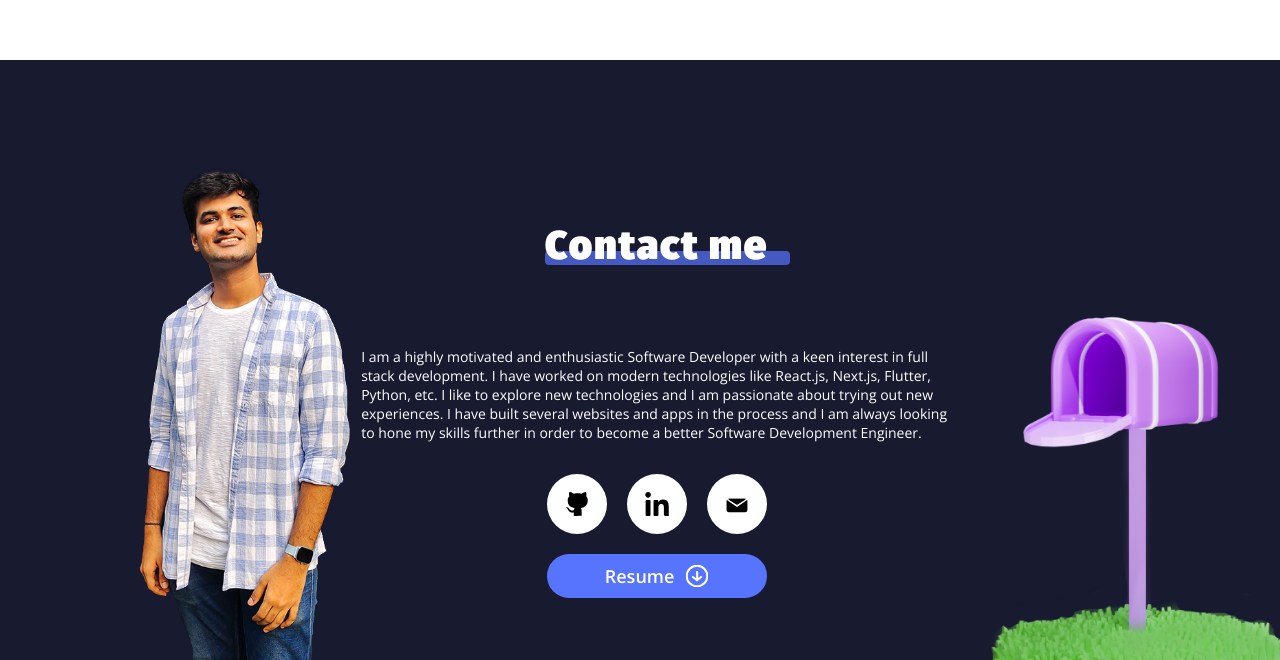
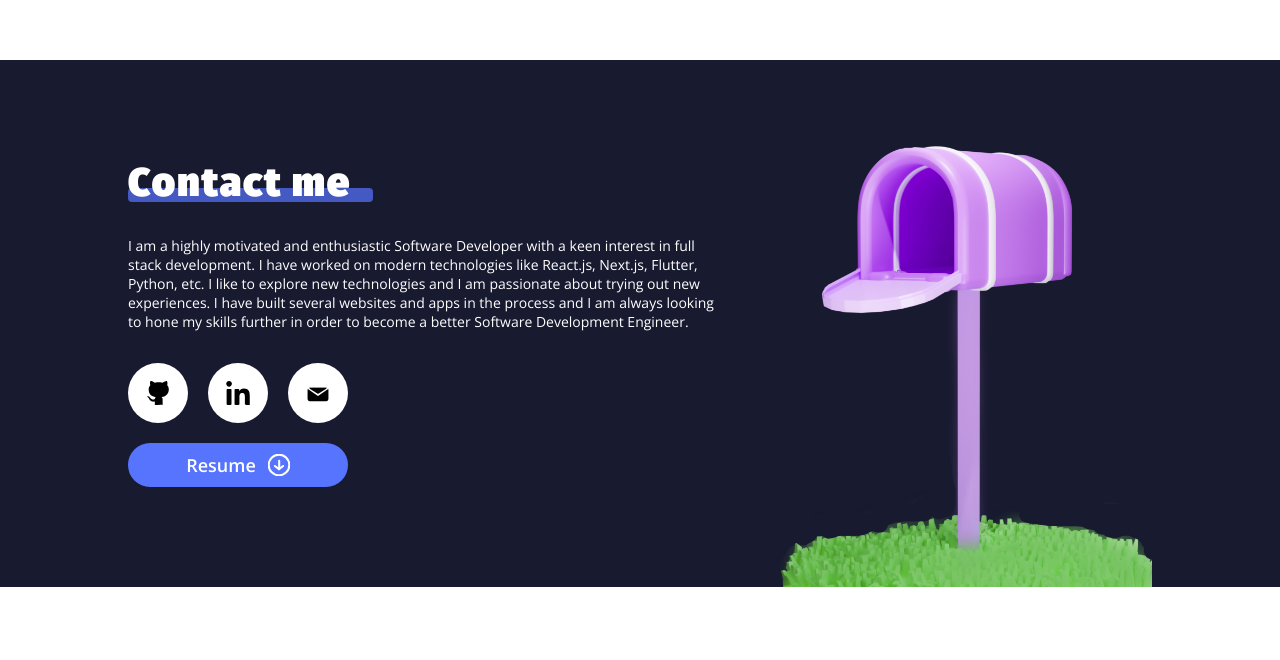
Before and after one commit to ItsTheKayBee/portfolio, a Next.js app: page / in a window 1280 px wide. Shown: the part 8730-9390 px from the top of the page. After the commit the page ends 9317 px from the top, so only its background shows below. Built offline with nearby package versions, Linux system fonts and the light colour scheme.

Commit message:
Contact section changes

```diff
--- a/src/components/contact/SocialMediaStrip.tsx
+++ b/src/components/contact/SocialMediaStrip.tsx
@@ -2,6 +2,7 @@ import styles from './index.module.scss'
 import { Button, IconButton } from 'data/interface'
 import Download from 'components/icon/Download'
 import { classHelper } from 'helpers/utils'
+import { useInView } from 'react-intersection-observer'
 
 export default ({
 	resume,
@@ -10,8 +11,19 @@ export default ({
 	resume: Button
 	social: IconButton[]
 }): JSX.Element => {
+	const [sectionRef, sectionInView] = useInView({
+		rootMargin: '-100px 0px',
+		triggerOnce: true
+	})
+
 	return (
-		<div className={styles.socialStrip}>
+		<div
+			className={classHelper(
+				styles.socialStrip,
+				sectionInView ? styles.inView : ''
+			)}
+			ref={sectionRef}
+		>
 			<div className={styles.socialButtons}>
 				{social.map((option, key) => {
 					const { component: Component } = option
@@ -19,7 +31,7 @@ export default ({
 						<a
 							href={option.link}
 							key={key}
-							className={classHelper('button', styles.socialButton)}
+							className={classHelper('button', styles.socialButton, styles.button)}
 						>
 							<Component />
 						</a>
--- a/src/components/contact/index.module.scss
+++ b/src/components/contact/index.module.scss
@@ -1,36 +1,51 @@
 @import "styles/variables";
 
 .contactSection {
-  padding-bottom: 0 !important;
+  &.inView {
+    .contact .detailSection .description {
+      opacity: 1;
+      transform: none;
+    }
+    .bgImage {
+      opacity: 1;
+      transform: none;
+    }
+  }
   .contact {
     position: relative;
     z-index: 1;
     margin-bottom: 0 !important;
-    .portraitSection {
-      flex: 20%;
-      .portrait {
-        height: 500px;
-      }
-    }
     .detailSection {
       flex: 80%;
       margin-right: 200px;
       max-width: 600px;
+      .title {
+        justify-content: flex-start;
+        h1 {
+          margin-bottom: 32px;
+        }
+      }
+      .description {
+        opacity: 0;
+        transform: translateY(100px);
+        transition: all 0.3s ease-out 0.5s;
+      }
       .socialStrip {
         display: flex;
         margin-top: 32px;
         flex-direction: column;
-        align-items: center;
         .socialButtons {
           display: flex;
           justify-content: space-between;
           width: 220px;
         }
         .downloadResume {
-          display: flex;
-          align-self: center;
           margin-top: 20px;
           width: 220px;
+          opacity: 0;
+          transform: scaleX(0);
+          transform-origin: center center;
+          transition: all 0.2s ease-in 1.5s;
 
           .downloadButton {
             background-color: $blue-color;
@@ -43,10 +58,15 @@
               font-weight: 600;
               font-size: 18px;
               line-height: 28px;
+              opacity: 0;
+              transition: all 0.3s ease-out 1.8s;
             }
             .icon {
               width: 22px;
               height: 22px;
+              opacity: 0;
+              transition: all 0.3s ease-out 1.8s;
+
               .line {
                 stroke: white;
                 stroke-width: 6px;
@@ -59,15 +79,47 @@
             }
           }
         }
+        .button {
+          opacity: 0;
+          transform: translateX(-100px);
+          transition: all 0.3s ease-in-out;
+          @for $var from 1 through 3 {
+            &:nth-child(#{$var}) {
+              transition-delay: ($var - 1) * 0.2s + 0.6s;
+            }
+          }
+        }
+        &.inView {
+          .button {
+            opacity: 1;
+            transform: none;
+          }
+          .downloadResume {
+            opacity: 1;
+            transform: none;
+            .buttonText {
+              opacity: 1;
+            }
+            .icon {
+              opacity: 1;
+              .arrow {
+                animation: arrowAnim 0.6s cubic-bezier(0.175, 0.885, 0.32, 1.275) 2.2s;
+              }
+            }
+          }
+        }
       }
     }
   }
   .bgImage {
     position: absolute;
-    right: 0;
+    right: 10%;
     bottom: 0;
-    height: 350px;
-    width: 350px;
+    height: 450px;
+    width: 450px;
+    opacity: 0;
+    transform: translateX(100px);
+    transition: all 0.3s ease-out 0.5s;
   }
 }
 
--- a/src/components/contact/index.tsx
+++ b/src/components/contact/index.tsx
@@ -9,7 +9,6 @@ const Contact = ({
 	title,
 	data,
 	image,
-	selfImage,
 	resume,
 	description
 }: ContactType): JSX.Element => {
@@ -23,33 +22,28 @@ const Contact = ({
 			className={classHelper(
 				sectionStyles.section,
 				sectionStyles.dark,
-				styles.contactSection
+				styles.contactSection,
+				sectionInView ? styles.inView : ''
 			)}
 			id='contact'
 		>
+			<img src={image.url} alt={image.alt} className={styles.bgImage} />
 			<div className={classHelper(sectionStyles.subSection, styles.contact)}>
-				<div className={classHelper('col', 'a-center', styles.portraitSection)}>
-					<img
-						src={selfImage.url}
-						alt={selfImage.alt}
-						className={styles.portrait}
-					/>
-				</div>
 				<div className={classHelper('col', styles.detailSection)}>
 					<div
 						className={classHelper(
 							sectionStyles.titleSection,
-							sectionInView ? sectionStyles.inView : ''
+							sectionInView ? sectionStyles.inView : '',
+							styles.title
 						)}
 						ref={sectionRef}
 					>
 						<h1 className={sectionStyles.sectionTitle}>{title}</h1>
 					</div>
-					<p>{description}</p>
+					<p className={styles.description}>{description}</p>
 					<SocialMediaStrip social={data} resume={resume} />
 				</div>
 			</div>
-			<img src={image.url} alt={image.alt} className={styles.bgImage} />
 		</div>
 	)
 }
```
